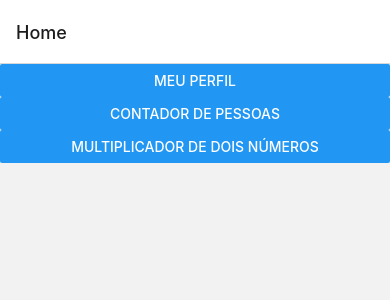
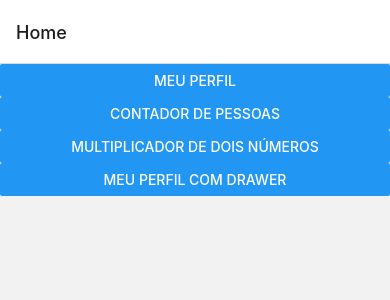
Before and after one commit to hotel-eme/tp-web, a React Native app: screen / in a window 390 px wide. Shown: the top 300 px of the page. Built offline with nearby package versions, Linux system fonts and the light colour scheme.

Commit message:
Adiciona tela "Meu Perfil Drawer" na tela incial

```diff
--- a/App.js
+++ b/App.js
@@ -5,6 +5,7 @@ import { Button, View } from 'react-native';
 import { MeuPerfilScreen } from "./src/screens/01.MeuPerfil";
 import { ContadorPessoasScreen } from "./src/screens/02.ContadorPessoas";
 import { MultiplicadorDoisNumerosScreen } from "./src/screens/03.MultiplicadorDoisNumeros";
+import { MeuPerfilScreenDrawer } from "./src/screens/12.MeuPerfilDrawer";
 
 const Stack = createNativeStackNavigator();
 
@@ -14,6 +15,8 @@ function HomeScreen(props) {
       <Button title="Meu Perfil" onPress={function () { props.navigation.navigate('Meu Perfil') }} />
       <Button title="Contador de Pessoas" onPress={function () { props.navigation.navigate('Contador de Pessoas') }} />
       <Button title="Multiplicador de Dois Números" onPress={function () { props.navigation.navigate('Multiplicador de Dois Números') }} />
+      <Button title="Meu Perfil com Drawer" onPress={function () { props.navigation.navigate('Meu Perfil com Drawer') }} />
+
     </View>
   );
 }
@@ -26,6 +29,7 @@ export default function App() {
         <Stack.Screen name="Meu Perfil" component={MeuPerfilScreen} />
         <Stack.Screen name="Contador de Pessoas" component={ContadorPessoasScreen} />
         <Stack.Screen name="Multiplicador de Dois Números" component={MultiplicadorDoisNumerosScreen} />
+        <Stack.Screen name="Meu Perfil com Drawer" component={MeuPerfilScreenDrawer} />
       </Stack.Navigator>
     </NavigationContainer>
   );
```
